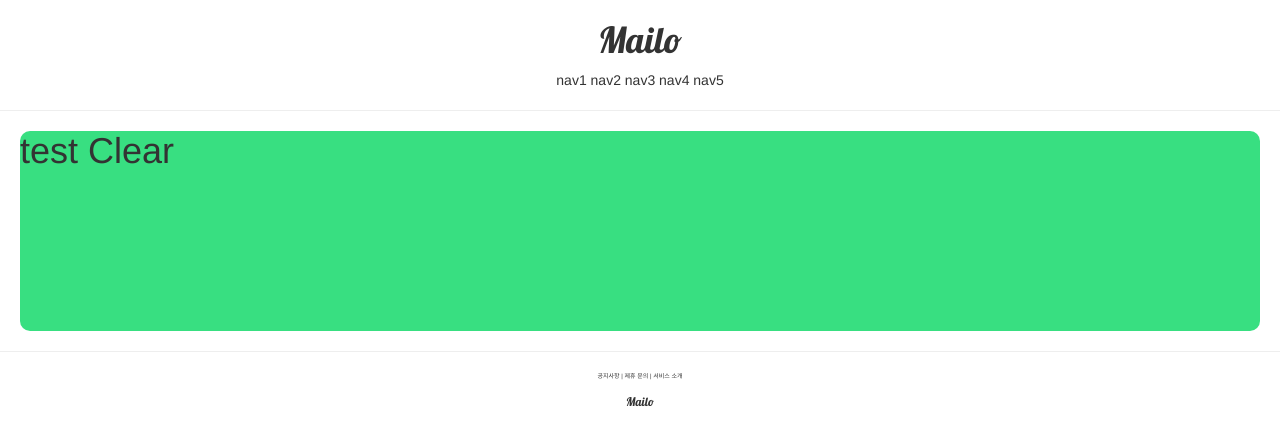
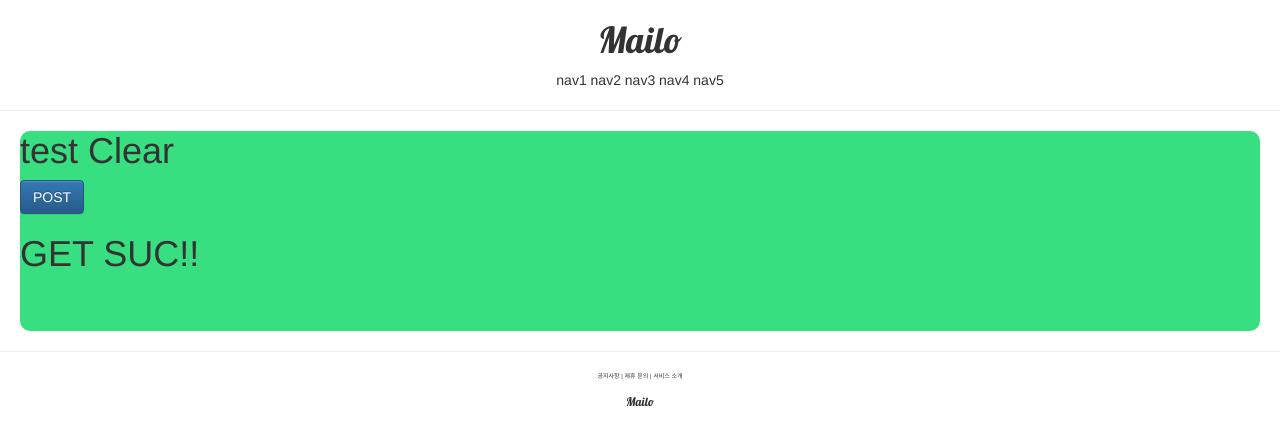
Before and after one commit to suenyeo/mailo_pin, a Django app: page /account/hello_world/ in a window 1280 px wide. Shown: the top 445 px of the page. Run offline with Django 3.2, Linux system fonts and the light colour scheme; some libraries are stand-ins or nearby versions.

Commit message:
Post/GET test

```diff
--- a/accountapp/templates/accountapp/hello_world.html
+++ b/accountapp/templates/accountapp/hello_world.html
@@ -2,6 +2,18 @@
 
 {% block content %}
     <div style="height: 20rem; background-color: #38df81;  border-radius: 1rem; margin: 2rem;">
-        <h1>test Clear</h1>
+        <h1>
+            test Clear
+        </h1>
+
+        <form action="/account/hello_world/" method="post">
+            {% csrf_token %}
+            <input type="submit" class = "btn btn-primary" value="POST">
+        </form>
+
+        <h1>
+            {{ text }}
+        </h1>
+
     </div>
 {% endblock %}
--- a/accountapp/views.py
+++ b/accountapp/views.py
@@ -3,4 +3,8 @@ from django.shortcuts import render
 
 # Create your views here.
 def hello_world(request):
-    return render(request, 'accountapp/hello_world.html')
+    if request.method == "POST":
+        return render(request, 'accountapp/hello_world.html', context={'text': 'POST SUC!!'})
+
+    else:
+        return render(request, 'accountapp/hello_world.html', context={'text': 'GET SUC!!'})
```
